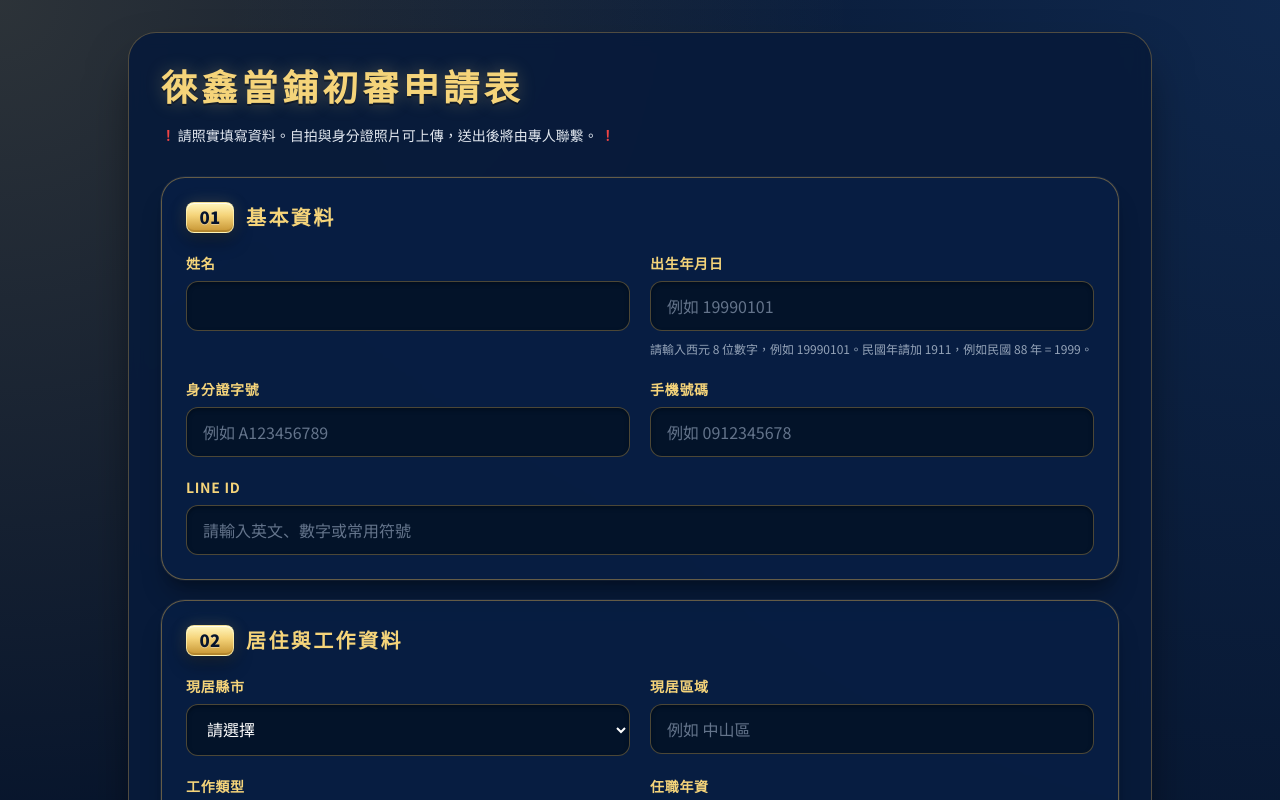
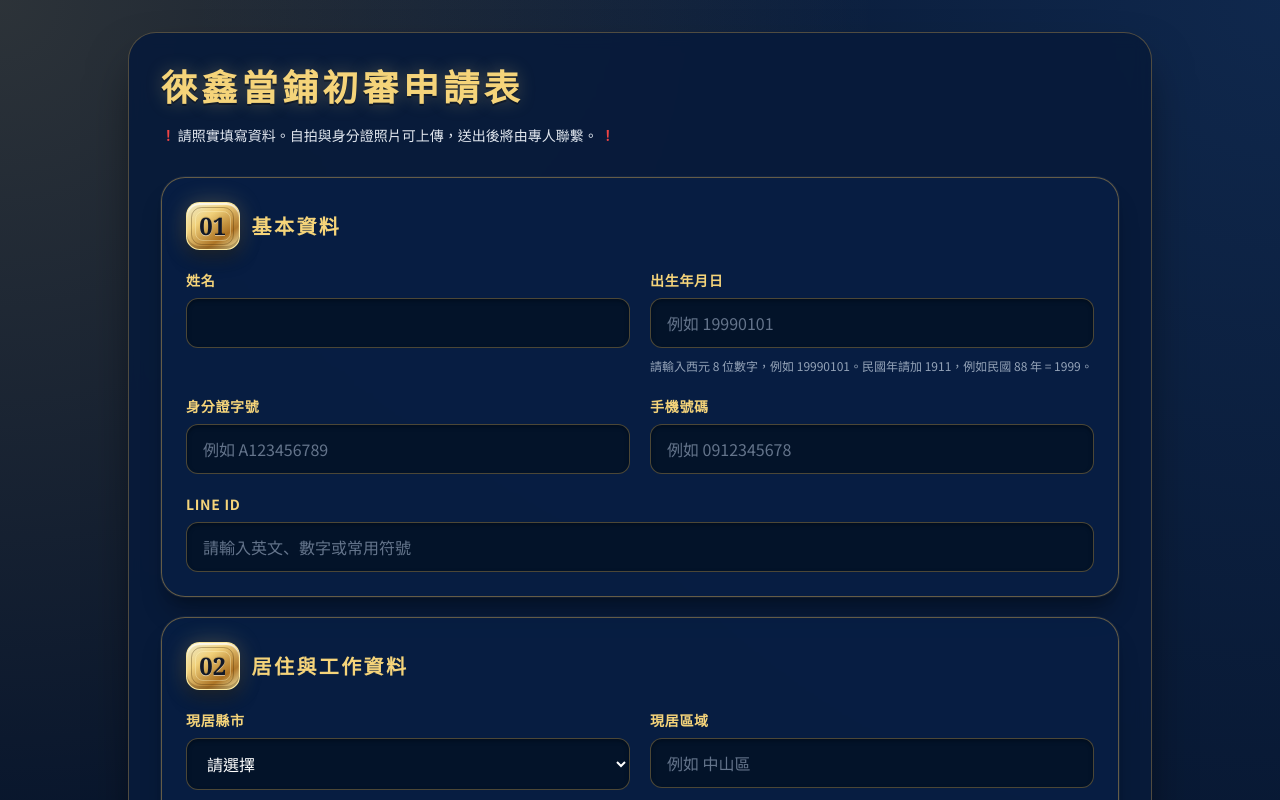
Before and after one commit to d125410918/Pawnshop_Custom2, a Next.js app: page / in a window 1280 px wide. Shown: the top 800 px of the page. Built offline with nearby package versions, Linux system fonts and the light colour scheme.

Commit message:
Apply option A style to number badges only

```diff
--- a/app/globals.css
+++ b/app/globals.css
@@ -41,24 +41,52 @@ body {
   margin-left: 0.2em;
 }
 
-/* 01~05 區塊編號：加強填滿感與精緻金色徽章 */
+/* 01~05 區塊編號：方案 A 經典奢華雕刻徽章 */
 form > section > div:first-child > span:first-child {
-  min-width: 3rem;
+  min-width: 3.35rem;
+  min-height: 3rem;
+  display: inline-flex !important;
+  align-items: center;
+  justify-content: center;
   text-align: center;
-  font-family: "Noto Sans TC", Arial, sans-serif;
-  font-size: 1.05rem !important;
+  font-family: Georgia, "Times New Roman", "Noto Serif TC", serif;
+  font-size: 1.5rem !important;
   font-weight: 900 !important;
-  letter-spacing: 0.02em;
-  line-height: 1.25;
-  color: #06142c !important;
-  background: linear-gradient(180deg, #fff6bd 0%, #f5d47a 42%, #c69432 100%) !important;
-  border: 1px solid rgba(255, 244, 180, 0.75);
+  letter-spacing: 0.01em;
+  line-height: 1;
+  color: #111827 !important;
+  border-radius: 0.85rem !important;
+  border: 1px solid rgba(255, 239, 166, 0.9);
+  background:
+    linear-gradient(145deg, rgba(255, 250, 214, 0.92) 0%, rgba(245, 212, 122, 0.98) 34%, rgba(173, 112, 28, 0.98) 72%, rgba(255, 238, 163, 0.92) 100%) !important;
   box-shadow:
-    inset 0 1px 0 rgba(255, 255, 255, 0.72),
-    inset 0 -2px 0 rgba(84, 55, 9, 0.18),
-    0 8px 18px rgba(0, 0, 0, 0.35),
-    0 0 16px rgba(245, 212, 122, 0.18);
-  text-shadow: 0 1px 0 rgba(255, 255, 255, 0.35);
+    inset 0 2px 1px rgba(255, 255, 255, 0.75),
+    inset 0 -3px 0 rgba(72, 45, 7, 0.28),
+    inset 0 0 16px rgba(255, 248, 210, 0.25),
+    0 9px 18px rgba(0, 0, 0, 0.42),
+    0 0 22px rgba(245, 212, 122, 0.26);
+  text-shadow:
+    0 1px 0 rgba(255, 255, 255, 0.48),
+    0 -1px 0 rgba(74, 48, 10, 0.18);
+  position: relative;
+}
+
+form > section > div:first-child > span:first-child::before {
+  content: "";
+  position: absolute;
+  inset: 0.28rem;
+  border-radius: 0.65rem;
+  border: 1px solid rgba(70, 45, 8, 0.34);
+  pointer-events: none;
+}
+
+form > section > div:first-child > span:first-child::after {
+  content: "";
+  position: absolute;
+  inset: 0.48rem;
+  border-radius: 0.5rem;
+  border: 1px solid rgba(255, 248, 196, 0.38);
+  pointer-events: none;
 }
 
 /* 03 資金需求：桌機左右各半，手機單欄，避免 NT$ 區塊撐出畫面 */
```
